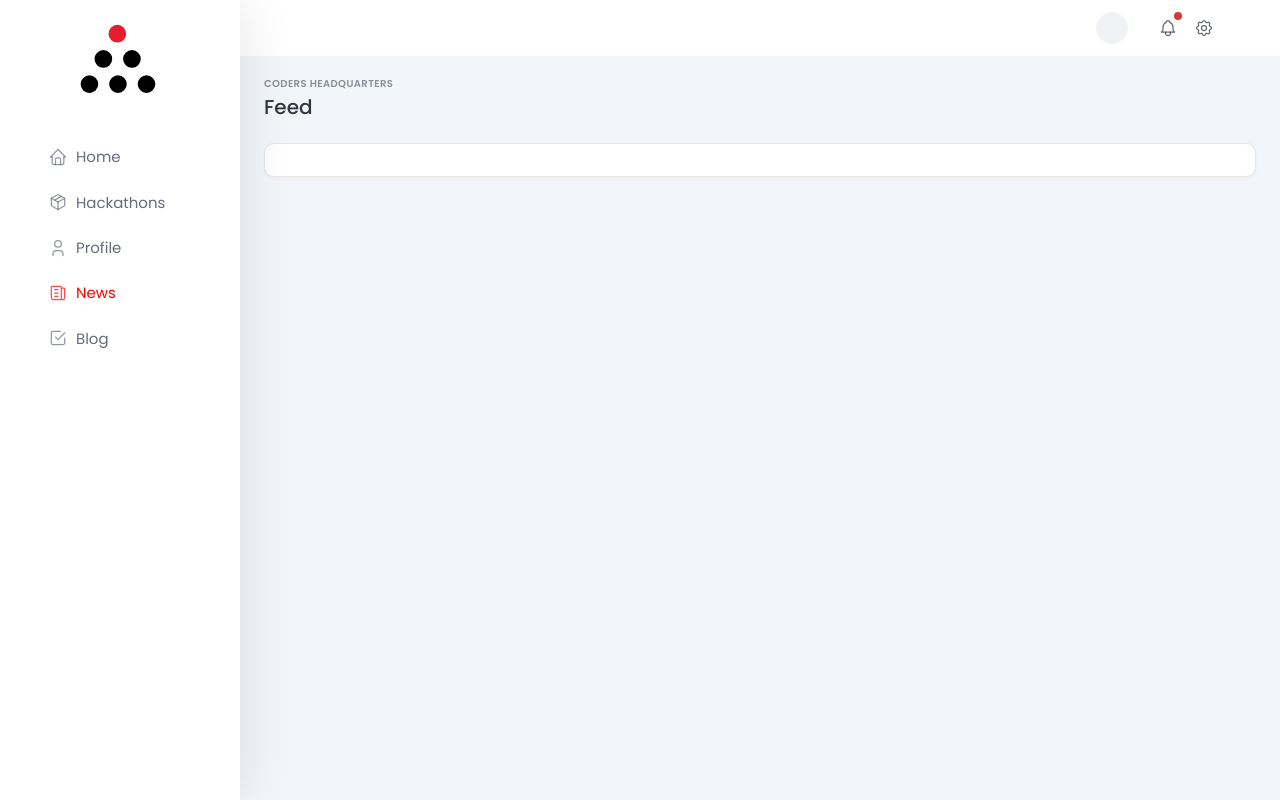
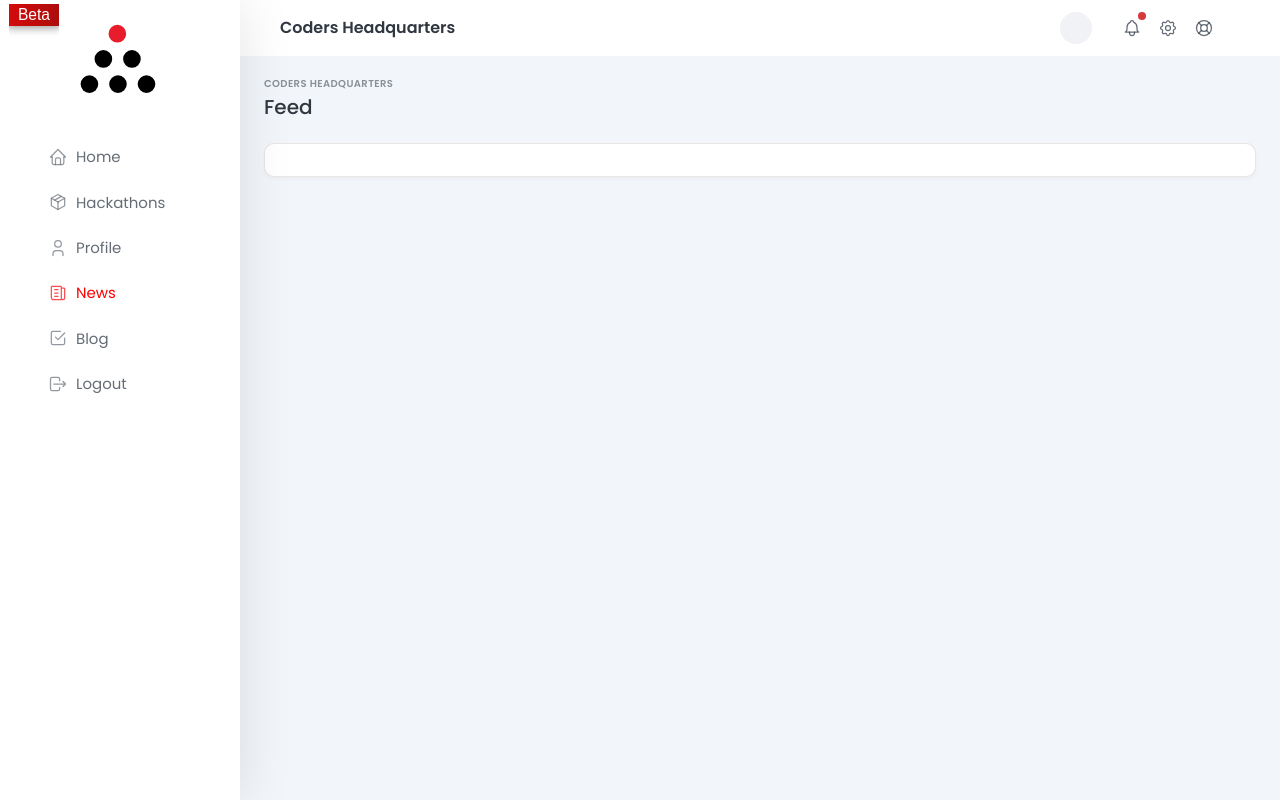
Before and after one commit to Coders-HQ/CodersHQ, a Django app: page /news/ in a window 1280 px wide. Run offline with Django 3.2, Linux system fonts and the light colour scheme; data that the repository does not hold is empty; some libraries are stand-ins or nearby versions.

Commit message:
Added a BETA tag, and added a Help/Lifeboat dropdown

```diff
--- a/codershq/templates/dashboard/base.html
+++ b/codershq/templates/dashboard/base.html
@@ -213,22 +213,45 @@
               <span class="nav-link-title"> Blog </span>
             </a>
           </li>
+          <li class="nav-item">
+            <a class="nav-link" href=" {% url 'account_logout' %}">
+              <span class="nav-link-icon d-md-none d-lg-inline-block"
+                ><svg xmlns="http://www.w3.org/2000/svg" class="icon icon-tabler icon-tabler-logout" width="44" height="44" viewBox="0 0 24 24" stroke-width="1.5" stroke="currentColor" fill="none" stroke-linecap="round" stroke-linejoin="round">
+                <path stroke="none" d="M0 0h24v24H0z" fill="none"/>
+                <path d="M14 8v-2a2 2 0 0 0 -2 -2h-7a2 2 0 0 0 -2 2v12a2 2 0 0 0 2 2h7a2 2 0 0 0 2 -2v-2" />
+                <path d="M7 12h14l-3 -3m0 6l3 -3" />
+              </svg>
+              </span>
+              <span class="nav-link-title"> Logout </span>
+            </a>
+          </li>
         </ul>
       </div>
     </div>
+    <div id="topBeta" class="beta-tag" aria-hidden="true">
+      <div class="beta-tag__ribbon">
+        Beta
+      </div>
+    </div>
   </aside>
+
+  <div id="bottomBeta" class="beta-tag" aria-hidden="true">
+    <div class="beta-tag__ribbon">
+        Beta
+    </div>
+  </div>
 
   <header id="navBar" class="navbar navbar-expand-md d-print-none">
     <div class="container-xl">
       <div
         class="navbar-brand navbar-brand-autodark d-none-navbar-horizontal pe-0 pe-md-3"
-      ></div>
+      >Coders Headquarters</div>
       <div id="userCard" class="pl-3 pr-3">
         <div class="navbar-nav flex-row order-md-last">
-          <div class="nav-item dropdown">
+          <div id="userLink" class="nav-item dropdown">
             <a
               href="#"
-              class="nav-link d-flex lh-1 text-reset p-0"
+              class="nav-link d-flex lh-1 p-0"
               data-bs-toggle="dropdown"
               aria-label="Open user menu"
             >
@@ -239,11 +262,11 @@
               >
               </svg>
               {% else %}
-              <span class="avatar avatar-sm avatar-rounded" >{{user.username|make_list|slice:':2'|join:'' }}</span>
+              <span id="userAvatar" class="avatar avatar-sm avatar-rounded" >{{user.username|make_list|slice:':2'|join:'' }}</span>
               </svg>
               {% endif %}
               <div class="d-none d-xl-block ps-2">
-                <div>{{ request.user.username}}</div>
+                <div id="userCardName">{{ request.user.username}}</div>
               </div>
             </a>
             <div class="dropdown-menu dropdown-menu-end dropdown-menu-arrow">
@@ -334,6 +357,34 @@
               </div>
             </div>
           </div>
+          <div class="nav-item dropdown d-none d-md-flex me-1">
+            <a
+              href="#"
+              class="nav-link px-0"
+              data-bs-toggle="dropdown"
+              tabindex="-1"
+              aria-label="Show Settings"
+              aria-expanded="false"
+            >
+              <svg xmlns="http://www.w3.org/2000/svg" class="icon icon-tabler icon-tabler-lifebuoy" width="44" height="44" viewBox="0 0 24 24" stroke-width="1.5" stroke="currentColor" fill="none" stroke-linecap="round" stroke-linejoin="round">
+                <path stroke="none" d="M0 0h24v24H0z" fill="none"/>
+                <circle cx="12" cy="12" r="4" />
+                <circle cx="12" cy="12" r="9" />
+                <line x1="15" y1="15" x2="18.35" y2="18.35" />
+                <line x1="9" y1="15" x2="5.65" y2="18.35" />
+                <line x1="5.65" y1="5.65" x2="9" y2="9" />
+                <line x1="18.35" y1="5.65" x2="15" y2="9" />
+              </svg>
+            </a>
+            <div class="dropdown-menu dropdown-menu-end dropdown-menu-card">
+              <div class="card">
+                <div class="card-body">
+                  This feature is a work in progress, check it out again soon!
+                  😉
+                </div>
+              </div>
+            </div>
+          </div>
         </div>
       </div>
     </header>
```
